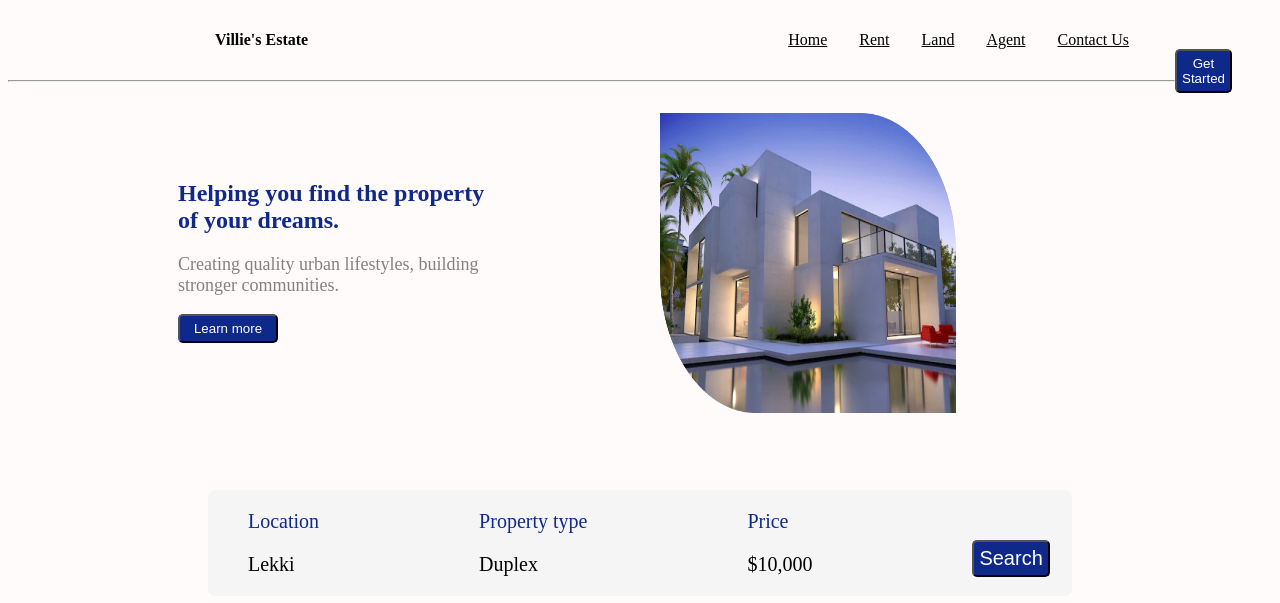
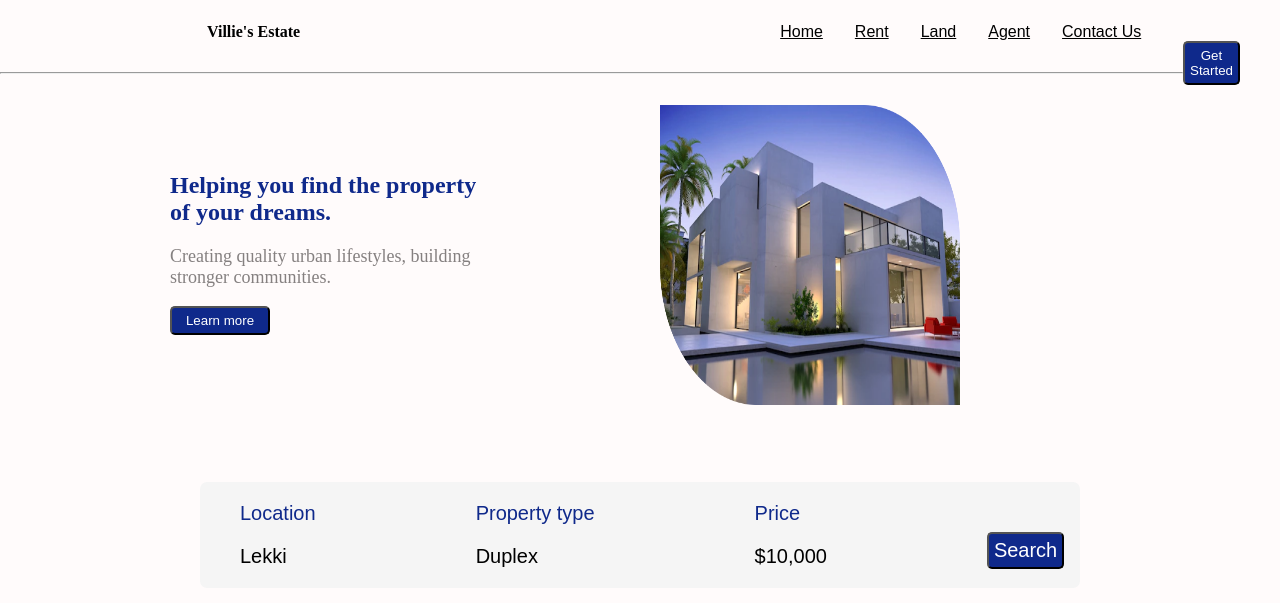
Before and after one commit to Maureenkamau03/Villie-s_estate, a plain HTML site: page index.html in a window 1280 px wide. Shown: the top 603 px of the page. Drawn offline with Linux system fonts and the light colour scheme.

Commit message:
media query

```diff
--- a/assets/css/styles.css
+++ b/assets/css/styles.css
@@ -1,8 +1,17 @@
 body{
     background-color: #fffbfb;
-    font-family: Space Grotesk;
+    font-family: "Space Grotesk", sans-serif;
+    overflow: scroll;
+    margin: auto;
 }
 
+@media all and (min-width: 1240px) {
+	body {
+		max-width: 1290px !important;
+		margin: auto !important;
+		height: 100%;
+	}
+}
 .navbar{
 
     min-width: auto;
@@ -18,7 +27,7 @@ li{
 }
 
 .nav_left{
-    font-family:  Baskerville;
+    font-family: "Oleo Script";
     float: left;
     padding-left: 10em;
     font-weight: bold;
```
